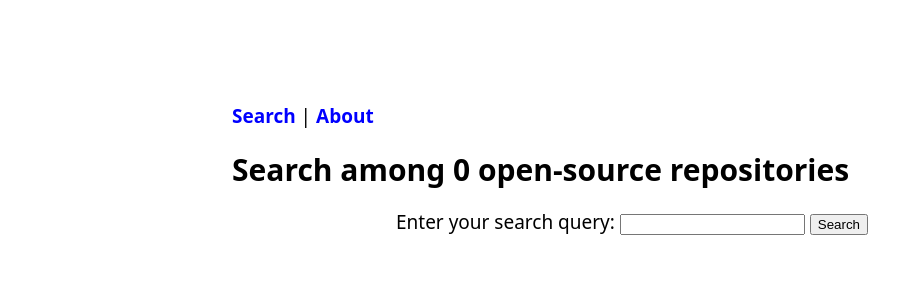
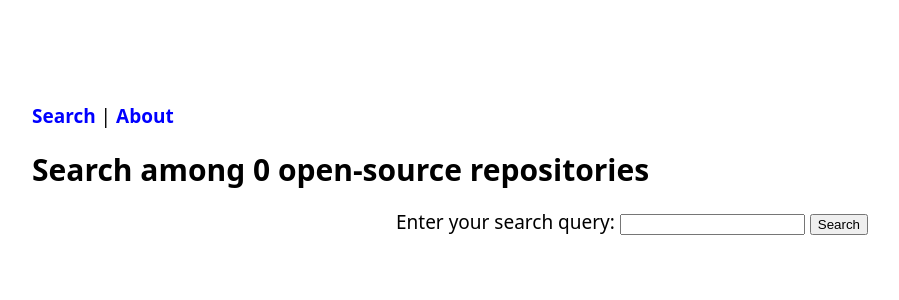
Before and after one commit to Pierre-VF/oss4energy, a FastAPI app: page / in a window 1280 px wide. Shown: the top 300 px of the page, without its empty margins (8-907 px from the left). Run offline with FastAPI, Linux system fonts and the light colour scheme; parts of the project's set-up code (start-up, migrations or seed data) failed here and were passed over.

Commit message:
Adjusting max width to wider screens

```diff
--- a/src/app/static/css/styles.css
+++ b/src/app/static/css/styles.css
@@ -8,7 +8,7 @@ body {
     line-height: 33px;
     margin: 7px;
     padding: 0;
-    max-width: 800px;
+    max-width: 1200px;
     margin: 100px auto;
     padding: 0 1rem;
 }
```
